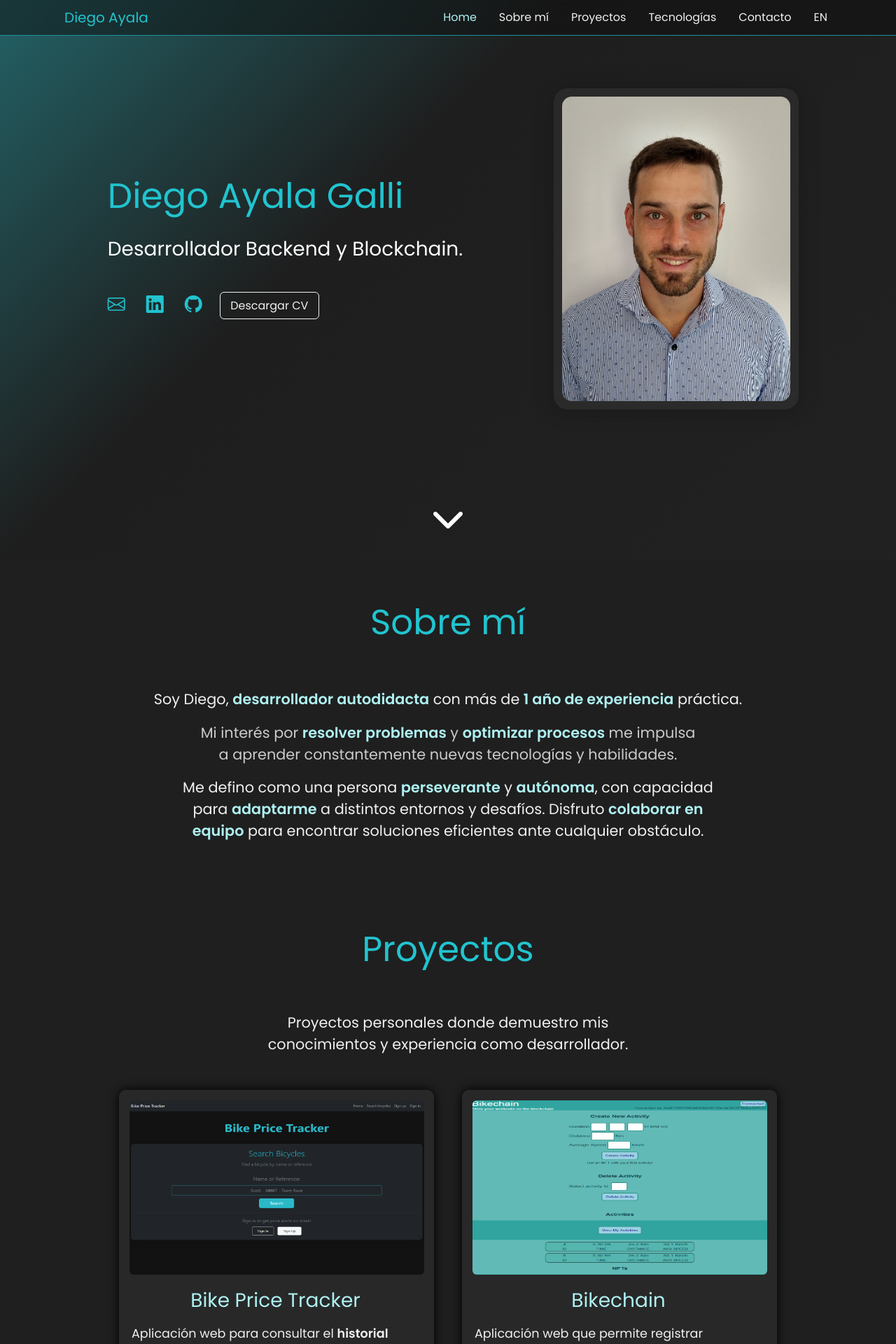
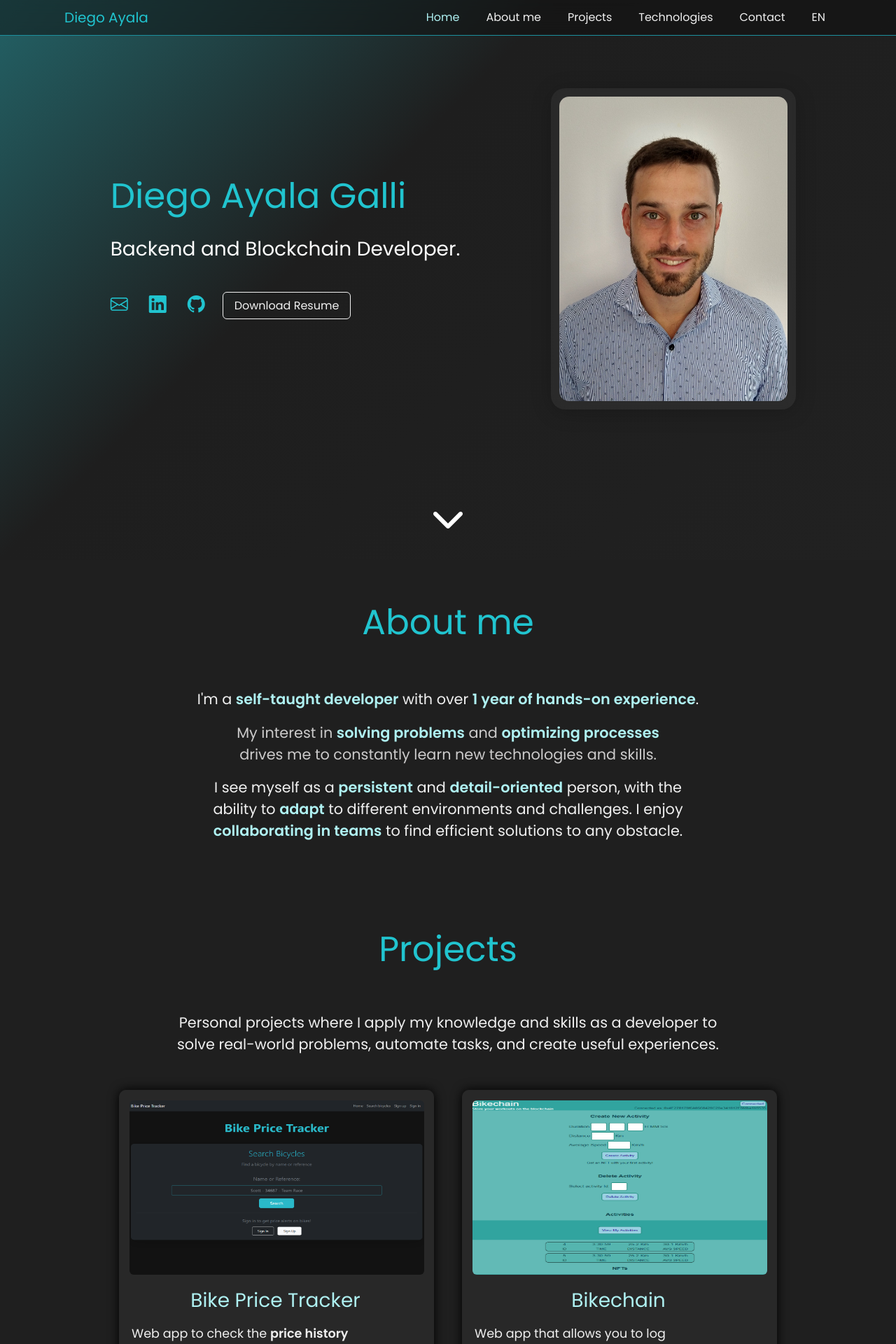
Before and after one commit to DiegoArielAyala/portfolio, a Django app: page / in a window 1280 px wide. Shown: the top 1920 px of the page at 70% size. Run offline with Django 5.2, Linux system fonts and the light colour scheme.

Commit message:
Add dynamic language support

```diff
--- a/core/static/css/styles.css
+++ b/core/static/css/styles.css
@@ -83,6 +83,11 @@ section {
     color: rgb(240, 240, 240);
     text-decoration: none;
     background-color: transparent;
+    margin-inline: 3px;
+}
+
+#lang-toggle{
+    cursor: pointer;
 }
 
 .menu-link span {
@@ -209,6 +214,9 @@ section {
     box-shadow: 0 4px 12px rgba(28, 144, 158, 0.3);
 }
 
+.button-cv {
+    padding: 0.4rem 1rem;
+}
 
 .div-home {
     flex-grow: 1;
@@ -304,7 +312,7 @@ section {
 
 .div-proyectos > p {
     justify-self: center;
-    max-width: 600px;
+    max-width: 800px;
     font-size: 1.3rem;
     margin-bottom: 50px;
     text-wrap: balance;
--- a/core/static/js/lang.js
+++ b/core/static/js/lang.js
@@ -1,4 +1,5 @@
 let currentLang = localStorage.getItem("lang");
+let translations = {}
 
 if (!currentLang) {
     const userLang = navigator.language || navigator.userLanguage;
@@ -8,13 +9,20 @@ if (!currentLang) {
 async function loadLanguage(lang) {
     try {
         const res = await fetch(`/static/lang/${lang}.json`);
-        if(!res.ok) throw new Error("No se pudo cargar el archivo de idioma");
-        const translations = await res.json();
+        if(!res.ok) throw new Error("Could not load language file");
+        translations = await res.json();
 
         document.querySelectorAll("[data-i18n]").forEach(el => {
             const key = el.getAttribute("data-i18n");
             if (translations[key]) {
                 el.textContent = translations[key];
+            }
+        });
+
+        document.querySelectorAll('[data-i18n-html]').forEach(el => {
+            const key = el.getAttribute('data-i18n-html');
+            if (translations[key]) {
+                el.innerHTML = translations[key];
             }
         });
 
@@ -24,7 +32,7 @@ async function loadLanguage(lang) {
         const btn = document.getElementById("lang-toggle");
         if (btn) btn.textContent = lang.toUpperCase();
     } catch (error) {
-        console.error("Error cargando idioma:", error);
+        console.error("Error loading language:", error);
     }
 }
 
@@ -41,3 +49,9 @@ document.addEventListener("DOMContentLoaded", () => {
         btn.addEventListener("click", toggleLanguage);
     }
 });
+
+function t(key) {
+    return translations[key] || key;
+}
+
+window.t = t;
--- a/core/static/js/main.js
+++ b/core/static/js/main.js
@@ -1,3 +1,4 @@
+// Cierra el menú de navegación al hacer clic en un enlace
 document.querySelectorAll(".navbar-nav .nav-item .menu-link").forEach(link => {
     link.addEventListener("click", () => {
         const navbarCollapse = document.querySelector(".navbar-collapse");
@@ -16,7 +17,6 @@ document.querySelector("html").addEventListener("click", () => {
     }
 });
 
-
 // Toast con bootstrap
 function createBootstrapToast(message, type = "success") {
     const icons = {
@@ -34,7 +34,8 @@ function createBootstrapToast(message, type = "success") {
     const toastContainer = document.getElementById("toast-container");
 
     const toastEl = document.createElement("div");
-  toastEl.className = `toast align-items-center shadow-sm bg-white ${borderClasses[type]} border-0 mb-2`;  toastEl.setAttribute("role", "alert");
+    toastEl.className = `toast align-items-center shadow-sm bg-white ${borderClasses[type]} border-0 mb-2`;
+    toastEl.setAttribute("role", "alert");
     toastEl.setAttribute("aria-live", "assertive");
     toastEl.setAttribute("aria-atomic", "true");
 
@@ -49,23 +50,21 @@ function createBootstrapToast(message, type = "success") {
 
     toastContainer.appendChild(toastEl);
 
-  // Inicializa el toast con Bootstrap JS
     const toast = new bootstrap.Toast(toastEl);
     toast.show();
 
-  // Elimina el toast del DOM cuando se oculta
-  toastEl.addEventListener('hidden.bs.toast', () => {
+    toastEl.addEventListener("hidden.bs.toast", () => {
         toastEl.remove();
     });
 }
 
-
+// Formulario de contacto
 const form = document.getElementById("contactForm");
 
 form.addEventListener("submit", async function (event) {
     event.preventDefault();
 
-  createBootstrapToast("Enviando mensaje...", "info");
+    createBootstrapToast(t("sending_message"), "info");
 
     const formData = new FormData(form);
 
@@ -80,16 +79,16 @@ form.addEventListener("submit", async function (event) {
 
         if (response.ok) {
             form.reset();
-      createBootstrapToast("¡Mensaje enviado con éxito!", "success");
+            createBootstrapToast(t("message_success"), "success");
         } else {
-      createBootstrapToast("Error al enviar el mensaje.", "danger");
+            createBootstrapToast(t("message_error"), "danger");
         }
     } catch (error) {
-    createBootstrapToast("Error de red o del servidor.", "danger");
+        createBootstrapToast(t("network_error"), "danger");
     }
 });
 
-// Configuracion AOS
+// Configuración de AOS
 document.addEventListener("DOMContentLoaded", () => {
     AOS.init({
         duration: 500,
@@ -98,7 +97,7 @@ document.addEventListener("DOMContentLoaded", () => {
     });
 });
 
-// Animación de los link del menu al hacer scroll
+// Resalta el enlace del menú según la sección visible
 document.addEventListener("DOMContentLoaded", () => {
     const sections = document.querySelectorAll("section[id]");
     const navLinks = document.querySelectorAll(".menu-link");
@@ -125,7 +124,7 @@ document.addEventListener("DOMContentLoaded", () => {
     window.addEventListener("scroll", onScroll);
 });
 
-
+// Configuración tsParticles
 tsParticles.load("tsparticles", {
     background: {
         color: "transparent"
@@ -140,9 +139,8 @@ tsParticles.load("tsparticles", {
     fullScreen: { enable: false }
 });
 
-
 // Copiar email
 function copyEmail() {
     navigator.clipboard.writeText("diegoa.ayala@gmail.com");
-  alert("Correo copiado al portapapeles");
+    alert(t("email_copied"));
 }
--- a/core/templates/home.html
+++ b/core/templates/home.html
@@ -28,16 +28,16 @@
                         <a class="menu-link" href="#section-home"><span data-i18n="home_title"></span></a>
                     </li>
                     <li class="nav-item">
-                        <a class="menu-link" href="#section-sobre-mi"><span>Sobre mí</span></a>
+                        <a class="menu-link" href="#section-sobre-mi"><span data-i18n="about_me_title"></span></a>
                     </li>
                     <li class="nav-item">
-                        <a class="menu-link" href="#section-proyectos"><span>Proyectos</span></a>
+                        <a class="menu-link" href="#section-proyectos"><span data-i18n="project_title"></span></a>
                     </li>
                     <li class="nav-item">
-                        <a class="menu-link" href="#section-tecnologias"><span>Tecnologías</span></a>
+                        <a class="menu-link" href="#section-tecnologias"><span data-i18n="technologies_title"></span></a>
                     </li>
                     <li class="nav-item">
-                        <a class="menu-link" href="#section-contacto"><span>Contacto</span></a>
+                        <a class="menu-link" href="#section-contacto"><span data-i18n="contact_title"></span></a>
                     </li>
                     <li class="nav-item">
                         <a class="menu-link" id="lang-toggle"><span>ES</span></a>
@@ -52,14 +52,13 @@
             <div>
                 <div class="div-presentation" data-aos="fade-up" data-aos-delay="50">
                     <h1>Diego Ayala Galli</h1>
-                    <p class="fs-3">Desarrollador Backend y Blockchain.</p>
+                    <p class="fs-3" data-i18n="home_p"></p>
                 </div>
                 <footer class="footer-buttons">
                     <a class="text-title button-link" href="#" onclick="copyEmail()"><span class="bi bi-envelope"></span></a>
                     <a class="text-title button-link" href="https://www.linkedin.com/in/diegoayalagalli/" target="_blank" rel="noopener noreferrer"><span class="bi bi-linkedin"></span></a>
                     <a class="text-title button-link" href="https://github.com/DiegoArielAyala" target="_blank" rel="noopener noreferrer"><span class="bi bi-github"></span></a>
-                    <a href="../static/assets/curriculum.pdf" target="_blank" rel="noopener noreferrer"><button class="button">Descargar CV</button></a>
-
+                    <a href="../static/assets/curriculum.pdf" target="_blank" rel="noopener noreferrer"><button class="button button-cv" data-i18n="button_resume"></button></a>
                 </footer>
             </div>
             <div class="image-container" data-aos="fade-up">
@@ -68,7 +67,7 @@
             </div>
         </div>
         <div class="div-arrow">
-            <a href="#section-sobre-mi">
+            <a href="#section-sobre-mi" title="Sobre mí">
                 <i class="fas fa-chevron-down arrow-down"></i>
             </a>
         </div>
@@ -76,16 +75,10 @@
 
     <section class="bg-dark1 text-center" id="section-sobre-mi">
         <div class="container div-sobre-mi">
-            <h1 class="text-title section-title">Sobre mí</h1>
-            <p>
-                Soy Diego, <strong class="resaltado">desarrollador autodidacta</strong> con más de <strong class="resaltado">1 año de experiencia</strong> práctica.
-            </p>
-            <p class="second-p">
-                Mi interés por <strong class="resaltado">resolver problemas</strong> y <strong class="resaltado">optimizar procesos</strong> me impulsa a aprender constantemente nuevas tecnologías y habilidades.
-            </p>
-            <p>
-                Me defino como una persona <strong class="resaltado">perseverante</strong> y <strong class="resaltado">autónoma</strong>, con capacidad para <strong class="resaltado">adaptarme</strong> a distintos entornos y desafíos. Disfruto <strong class="resaltado">colaborar en equipo</strong> para encontrar soluciones eficientes ante cualquier obstáculo.
-            </p>
+            <h1 class="text-title section-title" data-i18n="about_me_title"></h1>
+            <p data-i18n-html="about_p1"></p>
+            <p data-i18n-html="about_p2" class="second-p"></p>
+            <p data-i18n-html="about_p3"></p>
 
         </div>
 
@@ -94,26 +87,19 @@
 
     <section class="bg-dark1 text-center" id="section-proyectos">
         <div class="container div-proyectos">
-            <h1 class="text-title section-title">Proyectos</h1>
-            <p>Proyectos personales donde demuestro mis conocimientos y experiencia como desarrollador. </p>
+            <h1 class="text-title section-title" data-i18n="project_title"></h1>
+            <p data-i18n="projects_p"></p>
             <div class="div-lista-proyectos">
 
                 <article class="div-proyecto" id="bike-price-tracker" data-aos="zoom-in-up" data-aos-delay="50">
                     <a href="bike-price-tracker"><img class="img-proyecto" src="/static/img/Bike Price Tracker.png" alt="Bike Price Tracker image" loading="lazy"></a>
 
                     <h3>Bike Price Tracker</h3>
-                    <p>Aplicación web para consultar el <strong>historial de precios</strong> de bicicletas, diseñada para <strong>ayudar a los usuarios</strong> a identificar el mejor momento para comprar.
-                    </p>
+                    <p data-i18n-html="bike_price_p"></p>
                     <ul>
-                        <li>
-                            Scraping automatizado
-                        </li>
-                        <li>
-                            Gestión de usuarios con autenticación
-                        </li>
-                        <li>
-                            Notificaciones por email cuando el precio baja
-                        </li>
+                        <li data-i18n="bike_price_li1"></li >
+                        <li data-i18n="bike_price_li2"></li>
+                        <li data-i18n="bike_price_li3"></li>
                     </ul>
 
                     <div class="div-tecnologias-proyecto">
@@ -140,7 +126,7 @@
                     </div>
 
                     <footer class="div-botones-proyecto">
-                        <button class="button"><a href="bike-price-tracker">Más info</a></button>
+                        <button class="button"><a href="bike-price-tracker" data-i18n="button_info"></a></button>
                         <button class="button">Demo</button>
                         <button class="button">GitHub</button>
                     </footer>
@@ -150,18 +136,11 @@
                     <a href="bikechain"><img class="img-proyecto" src="/static/img/Bikechain.png" alt="Bikechain image" loading="lazy"></a>
 
                     <h3>Bikechain</h3>
-                    <p>Aplicación web que permite registrar entrenamientos de ciclismo en la <strong>blockchain</strong> de Ethereum, generando <strong>NFTs como reconocimiento</strong> de tus logros.
-                    </p>
+                    <p data-i18n-html="bikechain_p"></p>
                     <ul>
-                        <li>
-                            Registro en contratos inteligentes
-                        </li>
-                        <li>
-                            Creacion de NFTs
-                        </li>
-                        <li>
-                            Conexión con Metamask
-                        </li>
+                        <li data-i18n="bikechain_li1"></li>
+                        <li data-i18n="bikechain_li2"></li>
+                        <li data-i18n="bikechain_li3"></li>
                     </ul>
 
                     <div class="div-tecnologias-proyecto">
@@ -197,19 +176,18 @@
                     </div>
 
                     <footer class="div-botones-proyecto">
-                        <button class="button"><a href="bikechain">Más info</a></button>
+                        <button class="button"><a href="bike-price-tracker" data-i18n="button_info"></a></button>
                         <button class="button">Demo</button>
                         <button class="button">GitHub</button>
                     </footer>
                 </article>
-
             </div>
         </div>
     </section>
 
     <section class="bg-dark1 text-center" id="section-tecnologias">
         <div class="container div-tecnologias">
-            <h1 class="text-title section-title">Tecnologías</h1>
+            <h1 class="text-title section-title" data-i18n="technologies_title"></h1>
             <div class="div-front-back">
                 <div class="div-frontend" data-aos="zoom-in-right">
                     <h3>Frontend</h3>
@@ -309,7 +287,7 @@
                 </div>
 
                 <div class="div-herramientas" data-aos="zoom-in-left" data-aos-delay="100">
-                    <h3>Herramientas</h3>
+                    <h3 data-i18n="tools_title"></h3>
                     <div class="div-tecnologias-imgs">
                         <div class="div-tecnologia">
                             <svg class="img-tecnologia" id="img-git" role="img" viewBox="0 0 24 24">
@@ -350,11 +328,11 @@
 
     <section class="bg-dark1 text-center" id="section-contacto">
         <div class="container div-contacto">
-            <h1 class="text-title section-title">Contacto</h1>
+            <h1 class="text-title section-title" data-i18n="contact_title"></h1>
             <form class="form" id="contactForm" method="post" action="{% url 'contact' %}">
                 {% csrf_token %}
                 <div>
-                    <label for="">Nombre:</label>
+                    <label for="" data-i18n="name"></label>
                     {{ form.name }}
                 </div>
                 <div>
@@ -362,10 +340,10 @@
                     {{ form.email }}
                 </div>
                 <div>
-                    <label for="">Mensaje:</label>
+                    <label for="" data-i18n="message"></label>
                     {{ form.message }}
                 </div>
-                <button class="button" type="submit">Enviar</button>
+                <button class="button" type="submit" data-i18n="send"></button>
             </form>
             <div aria-live="polite" aria-atomic="true" class="position-relative">
                 <div id="toast-container" class="toast-container position-fixed top-0 end-0 p-3" style="z-index: 1055;">
```
Also changed, not shown: core/static/lang/en.json (+29 -7 lines), core/static/lang/es.json (+29 -7 lines), 3 other files. Lines whose indentation alone changed are shown as unchanged.
